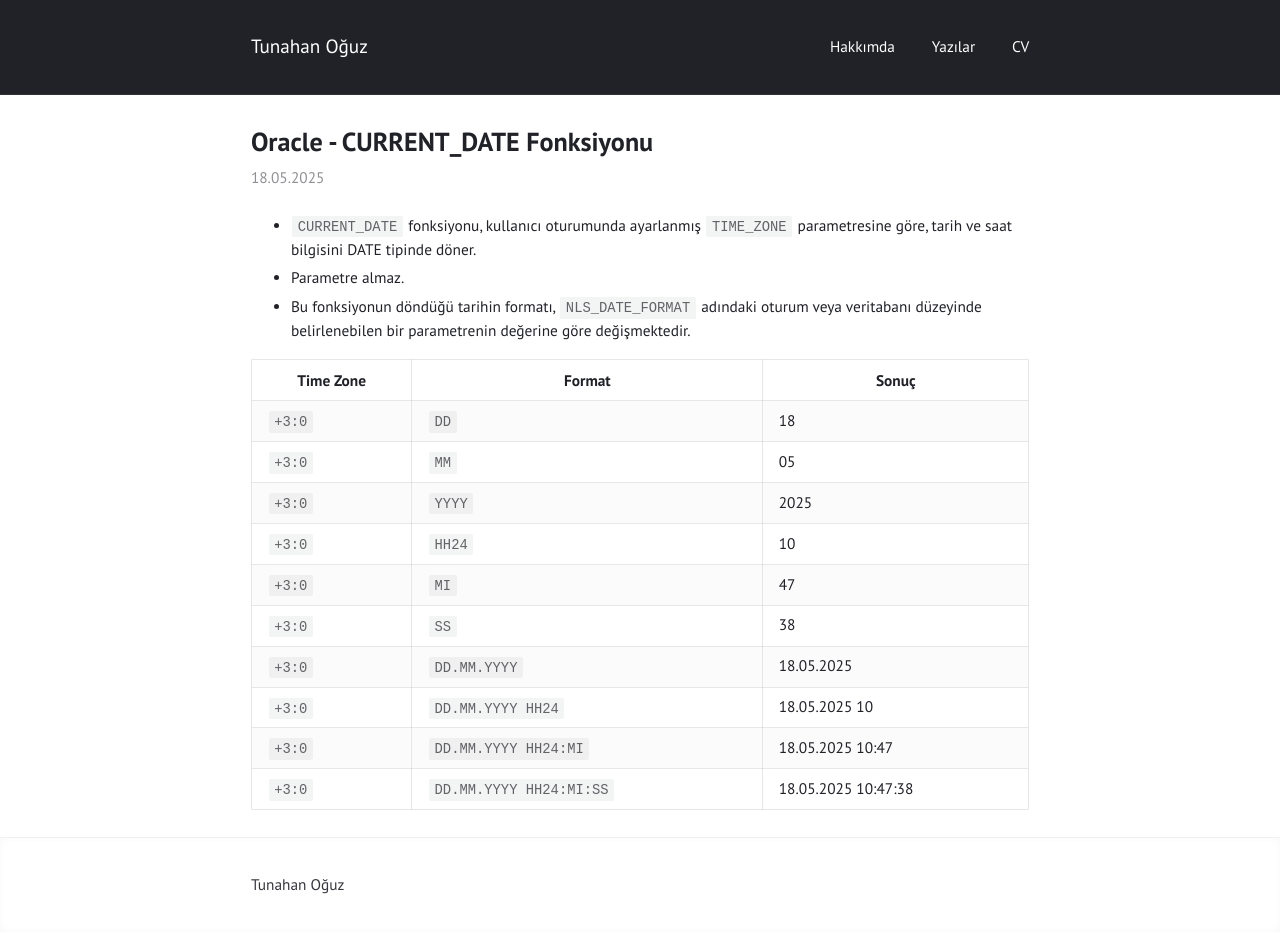
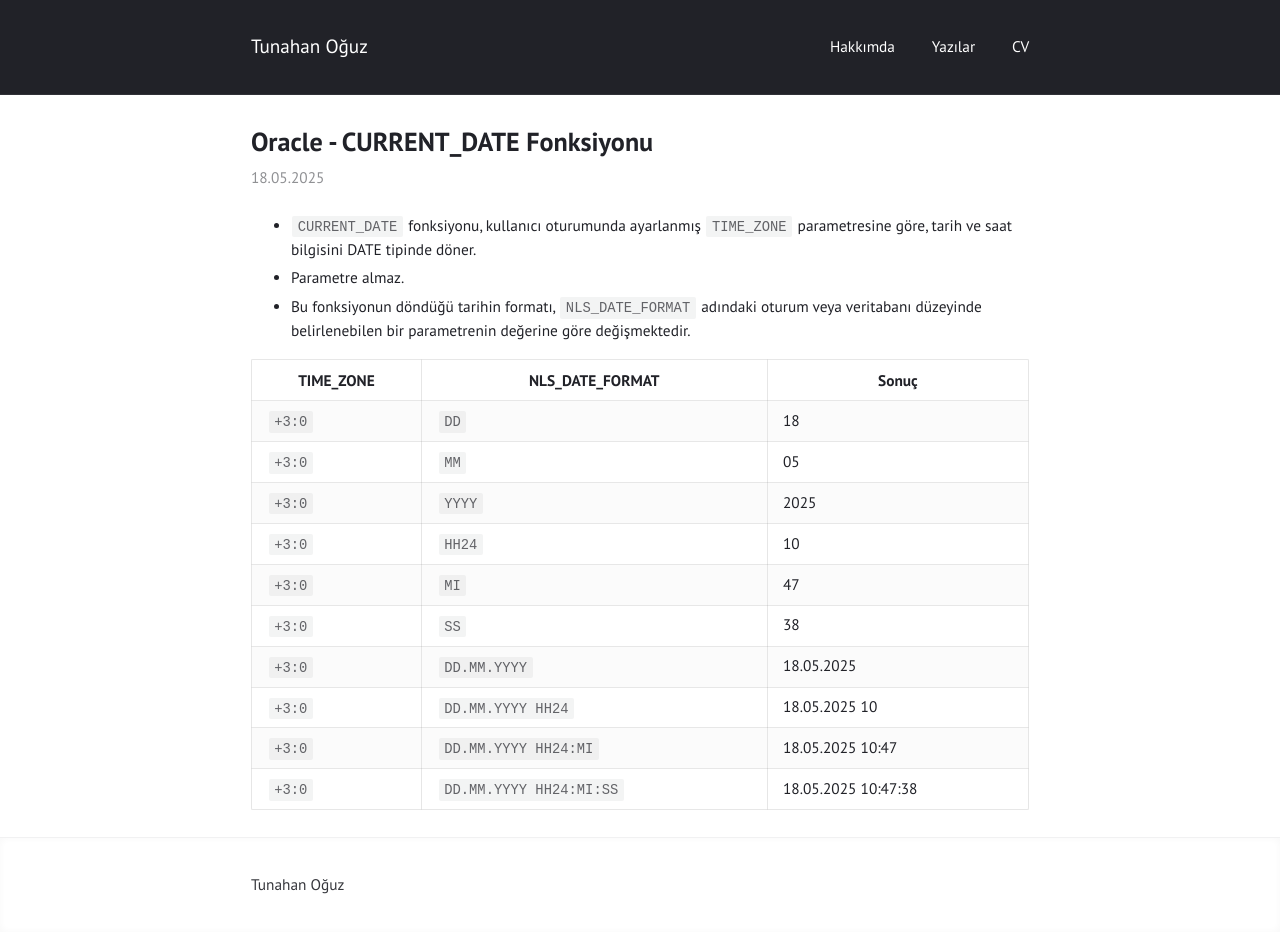
Before and after one commit to tunahanoguz/tunahanoguz.github.io, a Jekyll site: the page built from _posts/2025-05-18-oracle-CURRENT_DATE-fonksiyonu.md, in a window 1280 px wide. Built offline with Jekyll 4.4.1, drawn with Linux system fonts in a browser that asks for light colours.

Commit message:
Update 2025-05-18-oracle-CURRENT_DATE-fonksiyonu.md

```diff
--- a/_posts/2025-05-18-oracle-CURRENT_DATE-fonksiyonu.md
+++ b/_posts/2025-05-18-oracle-CURRENT_DATE-fonksiyonu.md
@@ -9,7 +9,7 @@ categories: oracle
 - Parametre almaz.
 - Bu fonksiyonun döndüğü tarihin formatı, `NLS_DATE_FORMAT` adındaki oturum veya veritabanı düzeyinde belirlenebilen bir parametrenin değerine göre değişmektedir.
 
-| Time Zone | Format                  | Sonuç               |
+| TIME_ZONE | NLS_DATE_FORMAT         | Sonuç               |
 |-----------|-------------------------|---------------------|
 | `+3:0`    | `DD`                    | 18                  |
 | `+3:0`    | `MM`                    | 05                  |
```
